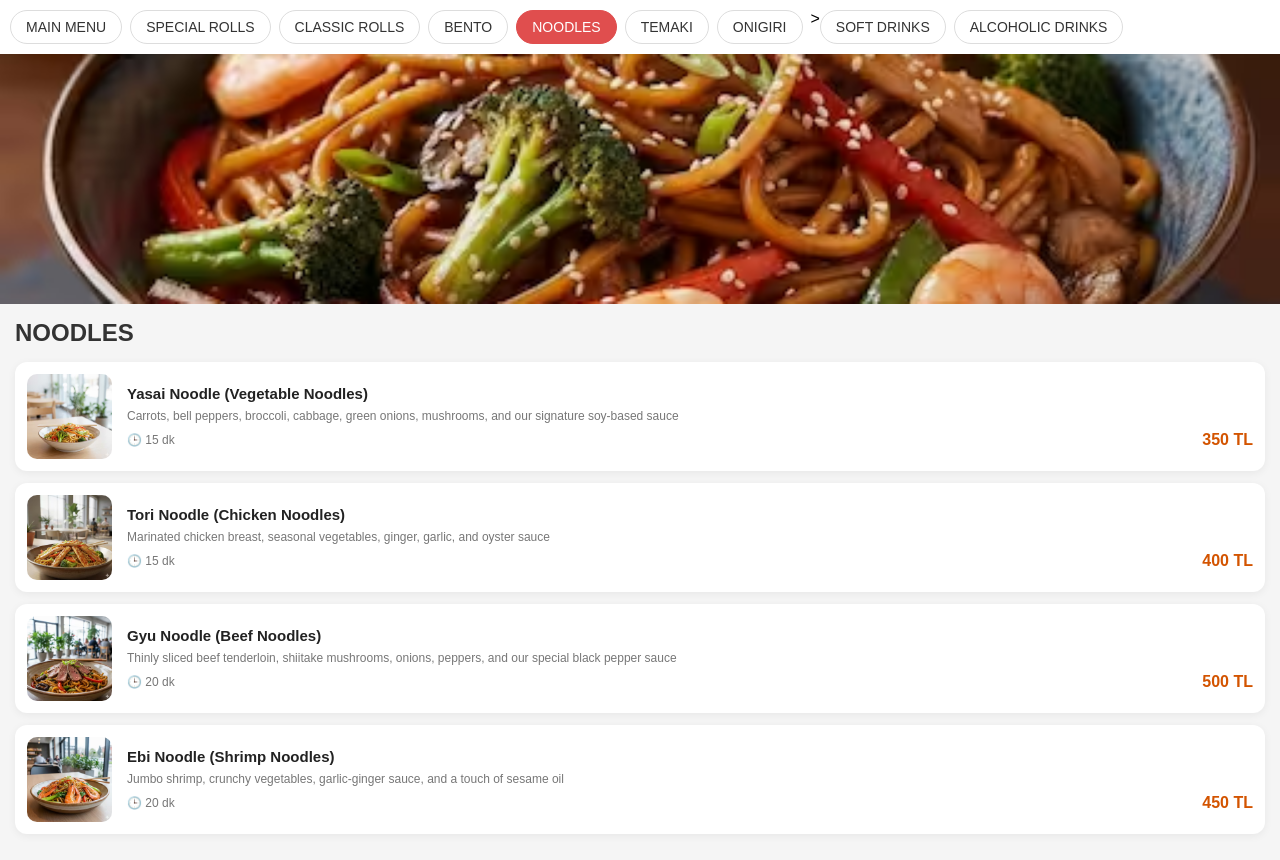
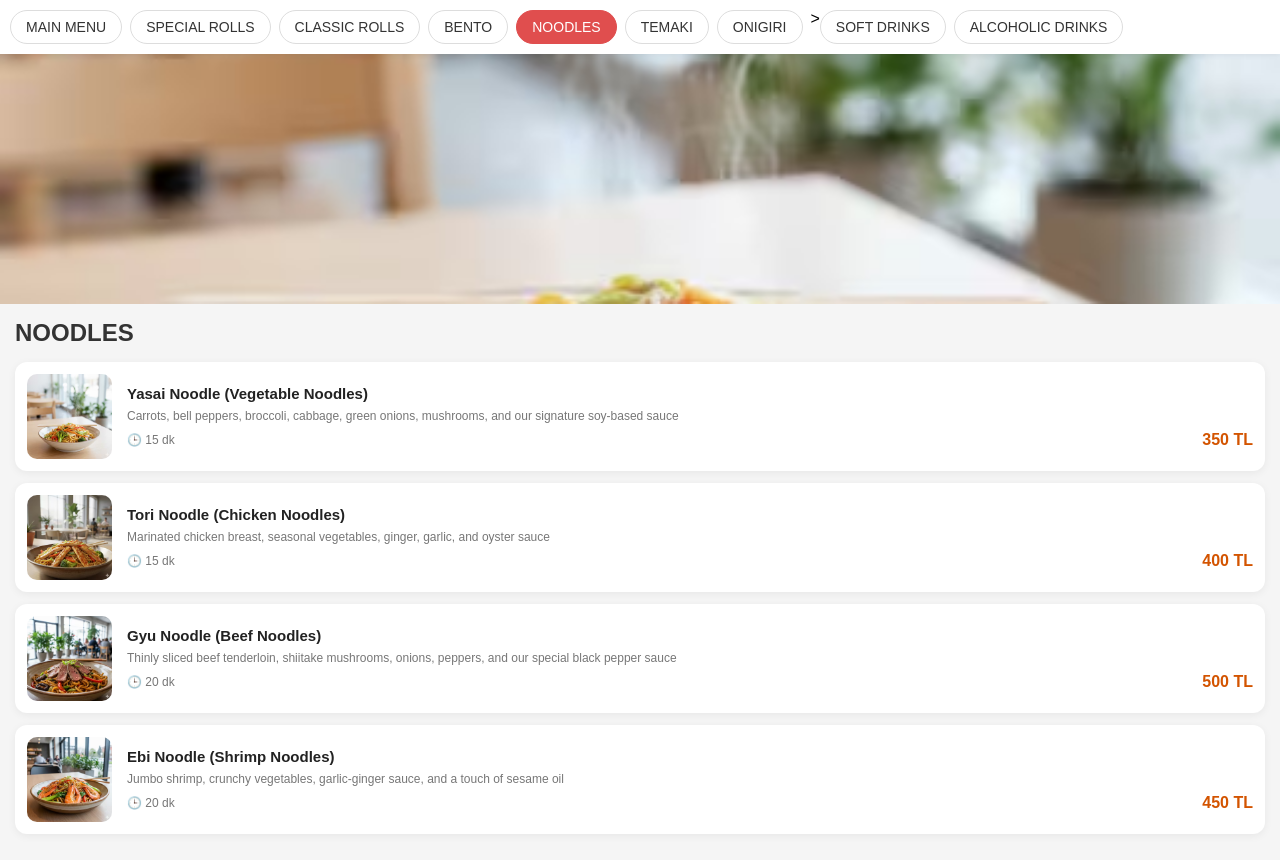
Before and after one commit to gerevaisderek/Suchi, a plain HTML site: page noodle-en.html in a window 1280 px wide. Drawn offline with Linux system fonts and the light colour scheme.

```diff
--- a/noodle-en.html
+++ b/noodle-en.html
@@ -117,7 +117,7 @@
             </div>
     </div>
 
-    <img src="Noodle.avif" alt="Noodle Kapak Resmi" class="cover-image">
+    <img src="Sebzeli Noodle.avif" alt="Noodle Kapak Resmi" class="cover-image">
     <div class="category-title">NOODLES</div>
 
     <div class="product-list">
@@ -182,4 +182,5 @@
 
 
 </body>
+
 </html>
```
